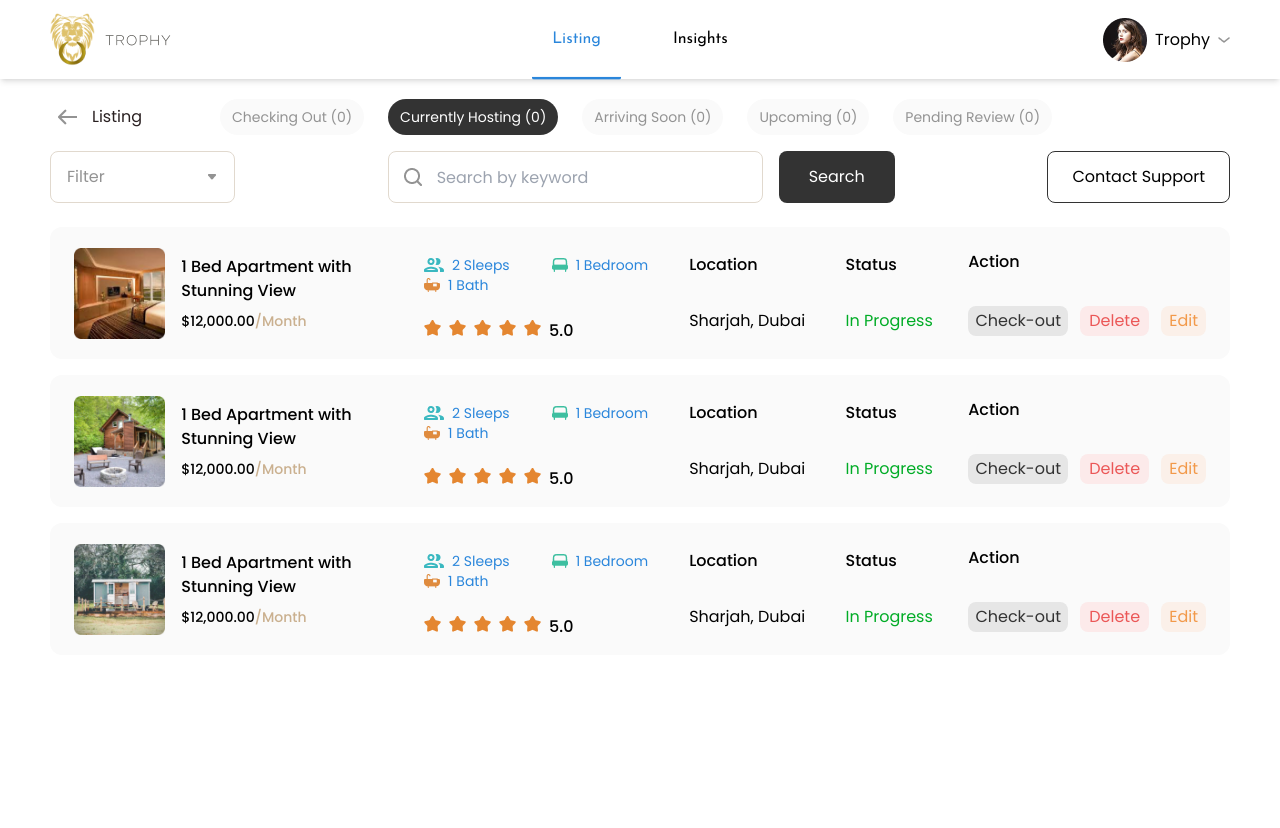
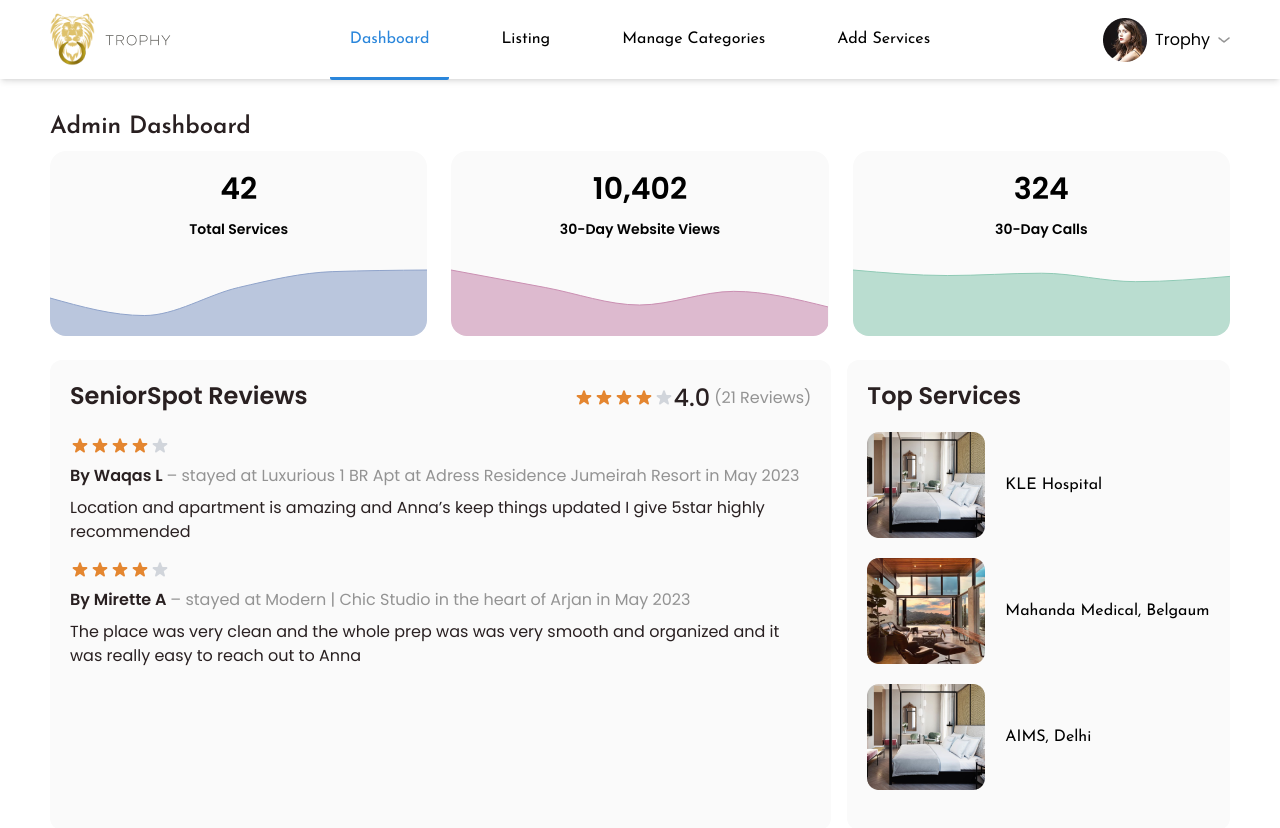
Before and after one commit to sudeepk11/ad1tage, a Next.js app: page /admin in a window 1280 px wide. Shown: the top 828 px of the page. Before the commit the page ends 800 px from the top, so only its background shows below. Built offline with nearby package versions, Linux system fonts and the light colour scheme.

Commit message:
refactor: Admin Dashboard

```diff
--- a/components/Admin/AdminInsights.tsx
+++ b/components/Admin/AdminDashboard.tsx
@@ -28,53 +28,55 @@
 ];
 const listingArr = [
   {
-    headingName: "1 Bed Apartment with Stunning View",
-    revenue: "$1200.00",
+    headingName: "KLE Hospital",
     bannerImg: ListingImg1,
   },
   {
-    headingName: "1 Bed Apartment with Stunning View",
-    revenue: "$1200.00",
+    headingName: "Mahanda Medical, Belgaum",
     bannerImg: ListingImg2,
   },
   {
-    headingName: "1 Bed Apartment with Stunning View",
-    revenue: "$1200.00",
+    headingName: "AIMS, Delhi",
     bannerImg: ListingImg1,
   },
 ];
-const AdminInsights = () => {
+const AdminDashboard = () => {
   return (
     <React.Fragment>
       <div className="container-2xl max-lg:px-4 lg:px-[50px] py-5">
         <p
           className={`mt-4 mb-3 text-2xl font-semibold leading-6 text-black ${josefin.className}`}
         >
-          Insights
+          Admin Dashboard
         </p>
         <div className="justify-between grid-cols-3 lg:grid lg:gap-6">
-          <div className="bg-offWhite w-full max-lg:mb-4 h-[185px rounded-2xl overflow-hidden">
-            <p className="text-xl font-medium text-center">$0.00</p>
-            <p className="text-[10px] text-center">This Month Earning</p>
+          <div className="bg-offWhite w-full max-lg:mb-4 h-[185px] rounded-2xl overflow-hidden">
+            <p className="text-3xl font-semibold mt-5 text-center">42</p>
+            <p className="text-[14px] font-semibold mt-3 text-center">
+              Total Services
+            </p>
             <LineChartCommon color="#8FA3CA" dataKey="pv" />
           </div>
           <div className="bg-offWhite w-full max-lg:mb-4 h-[185px] rounded-2xl overflow-hidden">
-            <p className="text-xl font-medium text-center">0</p>
-            <p className="text-[10px] text-center">30-Day Views</p>
+            <p className="text-3xl font-semibold mt-5 text-center">10,402</p>
+            <p className="text-[14px] font-semibold mt-3 text-center">
+              30-Day Website Views
+            </p>
             <LineChartCommon color="#CA8FB2" dataKey="uv" />
           </div>
           <div className="bg-offWhite w-full max-lg:mb-4 h-[185px] rounded-2xl overflow-hidden">
-            <p className="text-xl font-medium text-center">0</p>
-            <p className="text-[10px] text-center">30-Day Bookings</p>
+            <p className="text-3xl font-semibold mt-5 text-center">324</p>
+            <p className="text-[14px] font-semibold mt-3 text-center">
+              30-Day Calls
+            </p>
             <LineChartCommon color="#8FCAB5" dataKey="amt" />
           </div>
-
         </div>
         <div className="grid justify-between gap-4 mt-6 mb-2 lg:grid-cols-3 max-lg:grid-cols-1">
-          <div className="col-span-1 p-5 bg-offWhite rounded-xl max-md:p-3">
+          <div className="col-span-2 p-5 bg-offWhite rounded-xl max-md:p-3">
             <div className="flex justify-between mb-5">
               <p className="mr-10 font-semibold leading-9 text-black md:text-2xl max-md:text-lg">
-                Reviews
+                SeniorSpot Reviews
               </p>
               <div className="flex flex-wrap content-center max-md:justify-end">
                 <Rating />
@@ -104,14 +106,9 @@
             </button>
           </div>
 
-          <div className="bg-offWhite w-full max-lg:mb-4 p-3 rounded-2xl overflow-hidden">
-            <p className="text-[10px] text-center">Property Revenue Insights</p>
-            <BarChartCommon color="#8FCAB5" dataKey="amt" />
-          </div>
-
           <div className="p-5 bg-offWhite rounded-xl max-md:p-3">
             <p className="mb-5 font-semibold leading-9 text-black max-md:text-lg md:text-2xl lg:flex-wrap">
-              Listings
+              Top Services
             </p>
             {listingArr &&
               listingArr.length &&
@@ -129,4 +126,4 @@
   );
 };
 
-export default AdminInsights;
+export default AdminDashboard;
--- a/components/Admin/LineChartCommon.tsx
+++ b/components/Admin/LineChartCommon.tsx
@@ -46,14 +46,14 @@
 
 const LineChartCommon = (props: any) => {
   return (
-    <ResponsiveContainer width="100%" height={140}>
+    <ResponsiveContainer width="100%" height={100}>
       <AreaChart
         width={500}
-        height={200}
+        height={250}
         data={data}
         syncId="anyId"
         margin={{
-          top: 10,
+          top: 30,
           right: 0,
           left: 0,
           bottom: 0,
--- a/components/Admin/Listing.tsx
+++ b/components/Admin/Listing.tsx
@@ -7,14 +7,8 @@
     <>
       <div className="flex">
         <Image src={props.data.bannerImg} alt="" />
-        <div className="w-full ml-5">
+        <div className="w-full ml-5 my-auto">
           <p className={`${josefin.className}`}>{props.data.headingName}</p>
-          <div className="flex flex-wrap justify-between gap-4 mt-3">
-            <p className="text-darkGrey max-md:text-sm">Revenue:</p>{" "}
-            <p className="text-primary max-md:text-sm max-md:font-medium md:font-semibold">
-              {props.data.revenue}
-            </p>
-          </div>
         </div>
       </div>
     </>
--- a/components/Admin/index.tsx
+++ b/components/Admin/index.tsx
@@ -1,40 +1,57 @@
 "use client";
 import React, { useState } from "react";
-import AdminInsights from "./AdminInsights";
+import AdminInsights from "./AdminDashboard";
 import AdminListing from "./AdminListing";
 import { josefin } from "../../utils/utilsFonts";
 
 const Admin = () => {
-  const [listingTab, setListingTab] = useState(true);
+  const [currTab, setcurrTab] = useState(1);
   return (
     <React.Fragment>
-      <div className="flex w-max text-center h-[80px] mx-auto md:-mt-[80px] lg:sticky lg:z-20 cursor-pointer items-center lg:top-0 mx-auto">
+      <div className="flex w-max text-center h-[80px] mx-auto md:-mt-[80px] lg:sticky lg:z-20 cursor-pointer items-center lg:top-0">
+        <h3
+          className={`${
+            josefin.className
+          } max-md:px-2 md:px-5 md:mx-4 max-md:mx-2 h-full flex items-center border-b-[3px] rounded-sm transition-all ${
+            currTab === 1 ? "text-primary border-primary" : "border-transparent"
+          }`}
+          onClick={() => setcurrTab(1)}
+        >
+          Dashboard
+        </h3>
         <h3
           className={` ${
             josefin.className
           } max-md:px-2 md:px-5 md:mx-4 max-md:mx-2 h-full flex items-center border-b-[3px] rounded-sm transition-all ${
-            listingTab === true
-              ? "text-primary border-primary"
-              : "border-transparent"
+            currTab === 2 ? "text-primary border-primary" : "border-transparent"
           }`}
-          onClick={() => setListingTab(true)}
+          onClick={() => setcurrTab(2)}
         >
           Listing
         </h3>
         <h3
-          className={`${
+          className={` ${
             josefin.className
           } max-md:px-2 md:px-5 md:mx-4 max-md:mx-2 h-full flex items-center border-b-[3px] rounded-sm transition-all ${
-            listingTab === false
-              ? "text-primary border-primary"
-              : "border-transparent"
+            currTab === 3 ? "text-primary border-primary" : "border-transparent"
           }`}
-          onClick={() => setListingTab(false)}
+          onClick={() => setcurrTab(3)}
         >
-          Insights
+          Manage Categories
+        </h3>
+        <h3
+          className={` ${
+            josefin.className
+          } max-md:px-2 md:px-5 md:mx-4 max-md:mx-2 h-full flex items-center border-b-[3px] rounded-sm transition-all ${
+            currTab === 4 ? "text-primary border-primary" : "border-transparent"
+          }`}
+          onClick={() => setcurrTab(4)}
+        >
+          Add Services
         </h3>
       </div>
-      {listingTab ? <AdminListing /> : <AdminInsights />}
+      {currTab === 1 && <AdminInsights />}
+      {currTab === 2 && <AdminListing />}
     </React.Fragment>
   );
 };
--- a/components/Common/SearchBox.tsx
+++ b/components/Common/SearchBox.tsx
@@ -25,7 +25,7 @@
           ButtonText={"Find Services near me"}
           icon={locationIcon}
           ButtonClasses={
-            "bg-blue-100 text-black w-fit flex items-center justify-center max-h-[58px] max-xl:w-full max-md:py-3"
+            "!bg-blue-100 text-black w-fit flex items-center justify-center max-h-[58px] max-xl:w-full max-md:py-3"
           }
         ></Button>
       </div>
--- a/components/LandingPage/Banner.tsx
+++ b/components/LandingPage/Banner.tsx
@@ -6,12 +6,14 @@
 
 const Banner = () => {
   return (
-    <div className="grid grid-cols-2 content-center items-center h-[640px] max-md:h-[730px]">
-      <div className=" text-black max-md:left-5 max-md:pr-5">
-        <h1 className={`text-[64px] leading-[64px] ${josefin.className}`}>
+    <div className="grid grid-cols-2 content-center items-center h-[540px] max-md:h-[730px]">
+      <div className="flex flex-col justify-center text-black px-10">
+        <h1
+          className={`text-[45px] font-semibold leading-[64px] ${josefin.className}`}
+        >
           Empowering Seniors: Find Nearby Services with Ease!
         </h1>
-        <p className="text-lg mb-[30px]">
+        <p className="text-lg mb-[18px]">
           Discover personalized and reliable solutions for a vibrant and
           fulfilling senior lifestyle. Your gateway to a life enriched with
           convenience and care.
```
